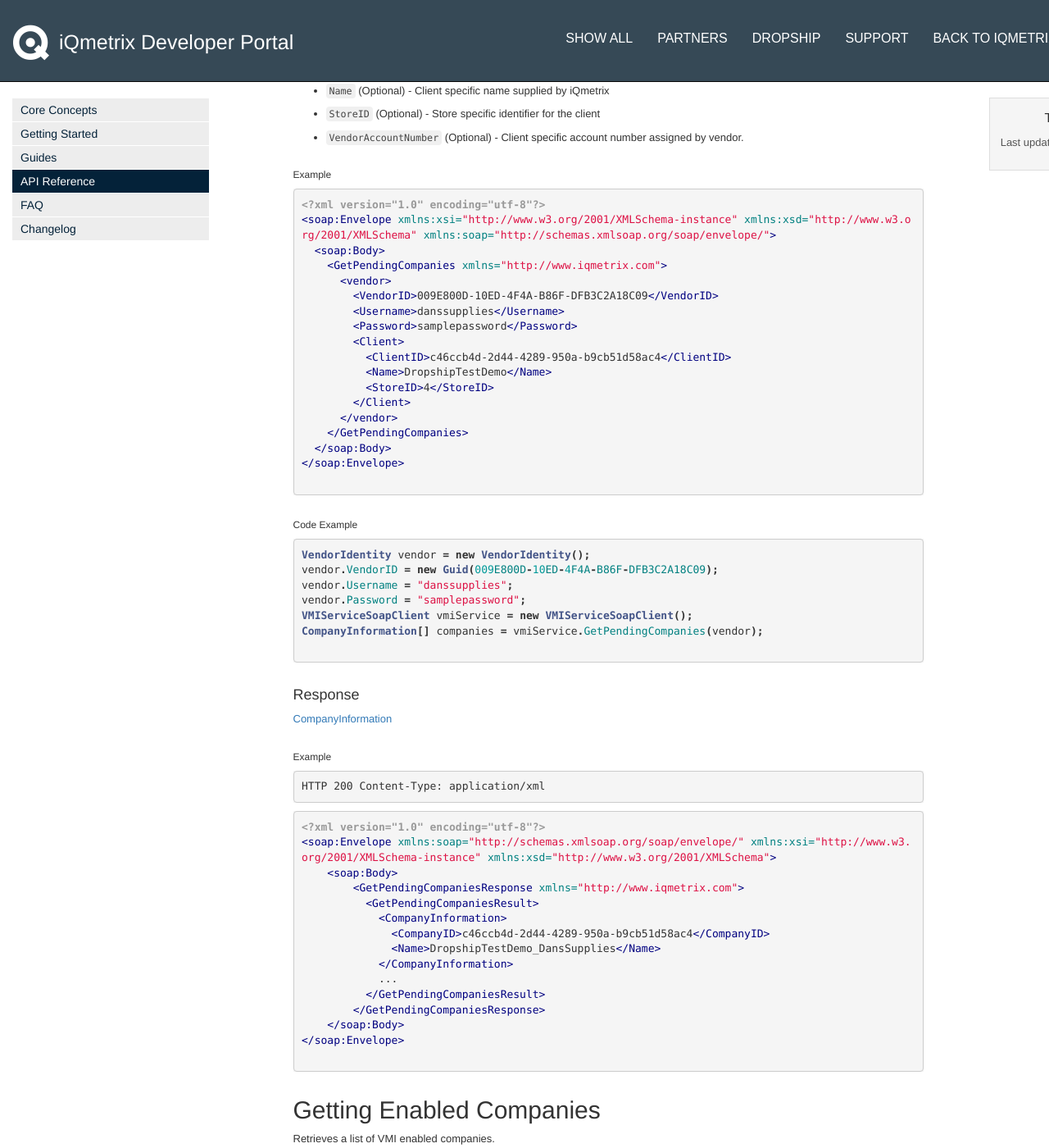
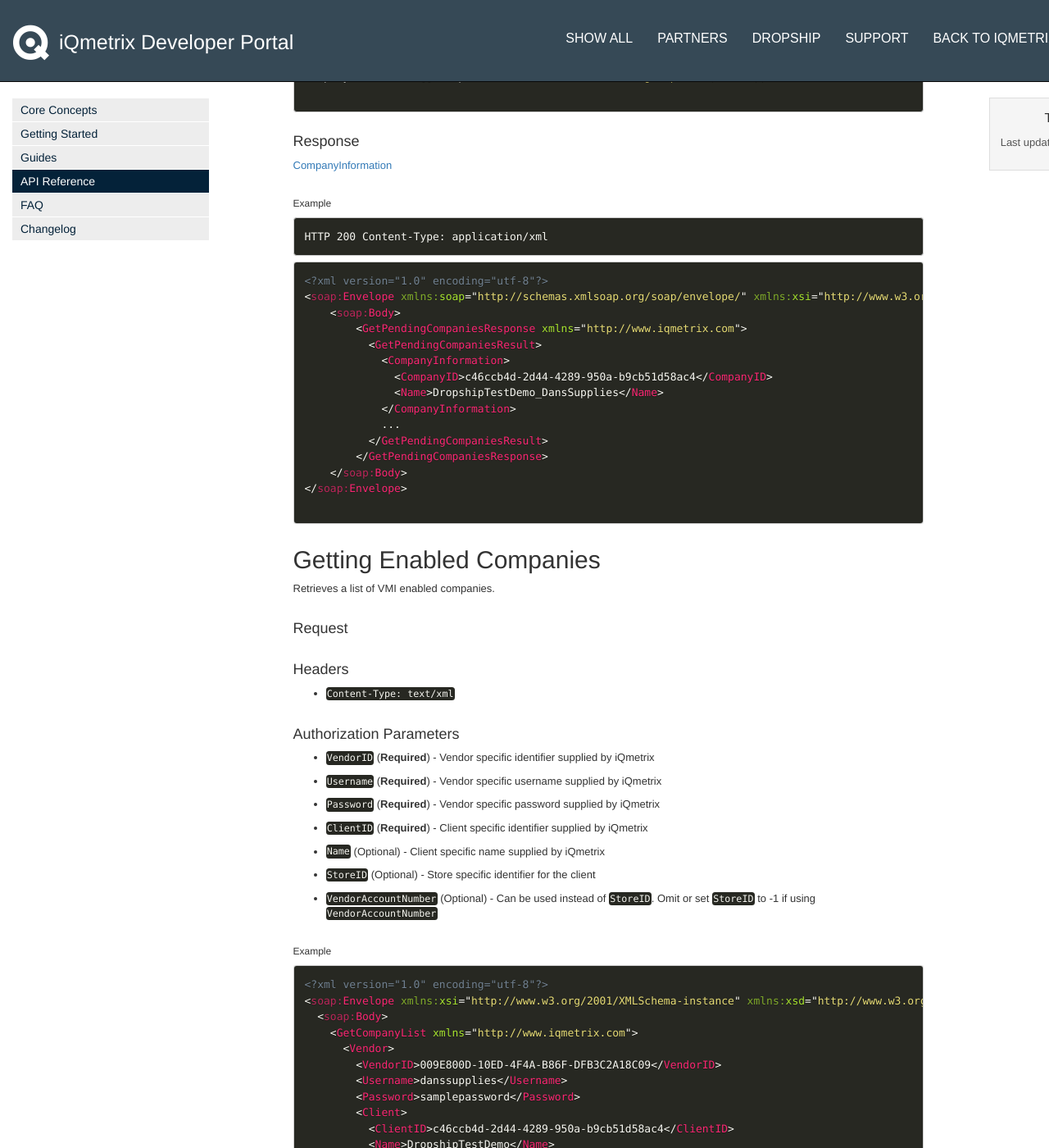
Before and after one commit to iq-coryp/documentation-testing, a Jekyll site: the page built from pages/api/vmi.md, in a window 1280 px wide and 1400 px high, scrolled down 6488 px. Shown: the whole window at 82% size. Built offline with Jekyll 4.4.1, drawn with Linux system fonts in a browser that asks for light colours; nearby versions of some CDN libraries; some web fonts are replaced; comment, search, counter and statistics services are not loaded; some of the changed text lies outside the part shown.

Commit message:
vmi updates

```diff
--- a/pages/api/vmi.md
+++ b/pages/api/vmi.md
@@ -4,9 +4,13 @@
 tags: []
 keywords:
 audience:
-last_updated: 29-4-2016
+last_updated: 3-5-2016
 summary:
 ---
+
+<link rel="stylesheet" type="text/css" href="../../css/prism.css">
+
+<script src="../../js/prism.js"></script>
 
 {% include linkrefs.html %}
 
@@ -128,7 +132,7 @@
 |:-----|:----------|:------------|:--------|
 | ProductID | GUID | Unique identifier | `86EE477F-C6B7-48FA-AA0A-105662D9A3ED` |
 | ProductName | String | Name | `Samsung Galaxy S6` |
-| CategoryPath | String | Category location of product | `Activation >> Dropship` |
+| CategoryPath | String | Category location of product. path of category delimited by '>>' | `Activation >> Dropship` |
 | DateEOL | DateTime | End of life date | `1/01/2016 12:00:00 AM` |
 | DateReceived | String | Product receiving stauts in RQ | `01/21/2016 16:58:23` |
 | DoNotOrder | Boolean | A flag to indicate if the product should not be ordered | `false` |
@@ -203,7 +207,7 @@
 * `ClientID` (**Required**) - Client specific identifier supplied by iQmetrix
 * `Name`     (Optional) - Client specific name supplied by iQmetrix
 * `StoreID`  (Optional) - Store specific identifier for the client
-* `VendorAccountNumber` (Optional) - Client specific account number assigned by vendor.
+* `VendorAccountNumber` (Optional) - Can be used instead of `StoreID`. Omit or set `StoreID` to -1 if using `VendorAccountNumber`
 
 
 
@@ -289,7 +293,7 @@
 * `ClientID` (**Required**) - Client specific identifier supplied by iQmetrix
 * `Name`     (Optional) - Client specific name supplied by iQmetrix
 * `StoreID`  (Optional) - Store specific identifier for the client
-* `VendorAccountNumber` (Optional) - Client specific account number assigned by vendor.
+* `VendorAccountNumber` (Optional) - Can be used instead of `StoreID`. Omit or set `StoreID` to -1 if using `VendorAccountNumber`
 
 
 
@@ -375,7 +379,7 @@
 * `ClientID` (**Required**) - Client specific identifier supplied by iQmetrix
 * `Name`     (Optional) - Client specific name supplied by iQmetrix
 * `StoreID`  (Optional) - Store specific identifier for the client
-* `VendorAccountNumber` (Optional) - Client specific account number assigned by vendor.
+* `VendorAccountNumber` (Optional) - Can be used instead of `StoreID`. Omit or set `StoreID` to -1 if using `VendorAccountNumber`
 
 
 
@@ -475,7 +479,7 @@
 * `ClientID` (**Required**) - Client specific identifier supplied by iQmetrix
 * `Name`     (Optional) - Client specific name supplied by iQmetrix
 * `StoreID`  (Optional) - Store specific identifier for the client
-* `VendorAccountNumber` (Optional) - Client specific account number assigned by vendor.
+* `VendorAccountNumber` (Optional) - Can be used instead of `StoreID`. Omit or set `StoreID` to -1 if using `VendorAccountNumber`
 
 
 
@@ -598,7 +602,7 @@
 * `ClientID` (**Required**) - Client specific identifier supplied by iQmetrix
 * `Name`     (Optional) - Client specific name supplied by iQmetrix
 * `StoreID`  (Optional) - Store specific identifier for the client
-* `VendorAccountNumber` (Optional) - Client specific account number assigned by vendor.
+* `VendorAccountNumber` (Optional) - Can be used instead of `StoreID`. Omit or set `StoreID` to -1 if using `VendorAccountNumber`
 
 
 #### Request Parameters
@@ -835,12 +839,12 @@
 * `ClientID` (**Required**) - Client specific identifier supplied by iQmetrix
 * `Name`     (Optional) - Client specific name supplied by iQmetrix
 * `StoreID`  (Optional) - Store specific identifier for the client
-* `VendorAccountNumber` (Optional) - Client specific account number assigned by vendor.
+* `VendorAccountNumber` (Optional) - Can be used instead of `StoreID`. Omit or set `StoreID` to -1 if using `VendorAccountNumber`
 
 
 #### Request Parameters
 
-<ul><li><code>Quantity</code> (<strong>Required</strong>) </li><li><code>RQPurchaseOrderID</code> (<strong>Required</strong>) </li><li><code>SerialNumbers</code> (<strong>Required</strong>) </li><li><code>VendorInvoiceNumber</code> (<strong>Required</strong>) - Either this value **OR** PurchaseOrderID must be provided</li><li><code>PurchaseOrderID</code> (Optional) - Either this value or VendorInvoiceNumber must be provided</li><li><code>ProductItemID</code> (Optional) - Either this value or VendorSKU must be provided</li><li><code>ShipmentNumber</code> (Optional) - If this value is not provided, the service will automatically assign one</li><li><code>VendorSKU</code> (Optional) - Either this value or ProductItemId must be provided</li></ul>
+<ul><li><code>Quantity</code> (<strong>Required</strong>) </li><li><code>RQPurchaseOrderID</code> (<strong>Required</strong>) </li><li><code>SerialNumbers</code> (<strong>Required</strong>) </li><li><code>VendorInvoiceNumber</code> (<strong>Required</strong>) - Either this value <strong>OR</strong> PurchaseOrderID must be provided</li><li><code>PurchaseOrderID</code> (Optional) - Either this value or VendorInvoiceNumber must be provided</li><li><code>ProductItemID</code> (Optional) - Either this value or VendorSKU must be provided</li><li><code>ShipmentNumber</code> (Optional) - If this value is not provided, the service will automatically assign one</li><li><code>VendorSKU</code> (Optional) - Either this value or ProductItemId must be provided</li></ul>
 
 ###### Example
 
@@ -963,7 +967,7 @@
 * `ClientID` (**Required**) - Client specific identifier supplied by iQmetrix
 * `Name`     (Optional) - Client specific name supplied by iQmetrix
 * `StoreID`  (Optional) - Store specific identifier for the client
-* `VendorAccountNumber` (Optional) - Client specific account number assigned by vendor.
+* `VendorAccountNumber` (Optional) - Can be used instead of `StoreID`. Omit or set `StoreID` to -1 if using `VendorAccountNumber`
 
 
 
```
Also changed, not shown: other parts of pages/api/vmi.md (+5 -5 lines).
